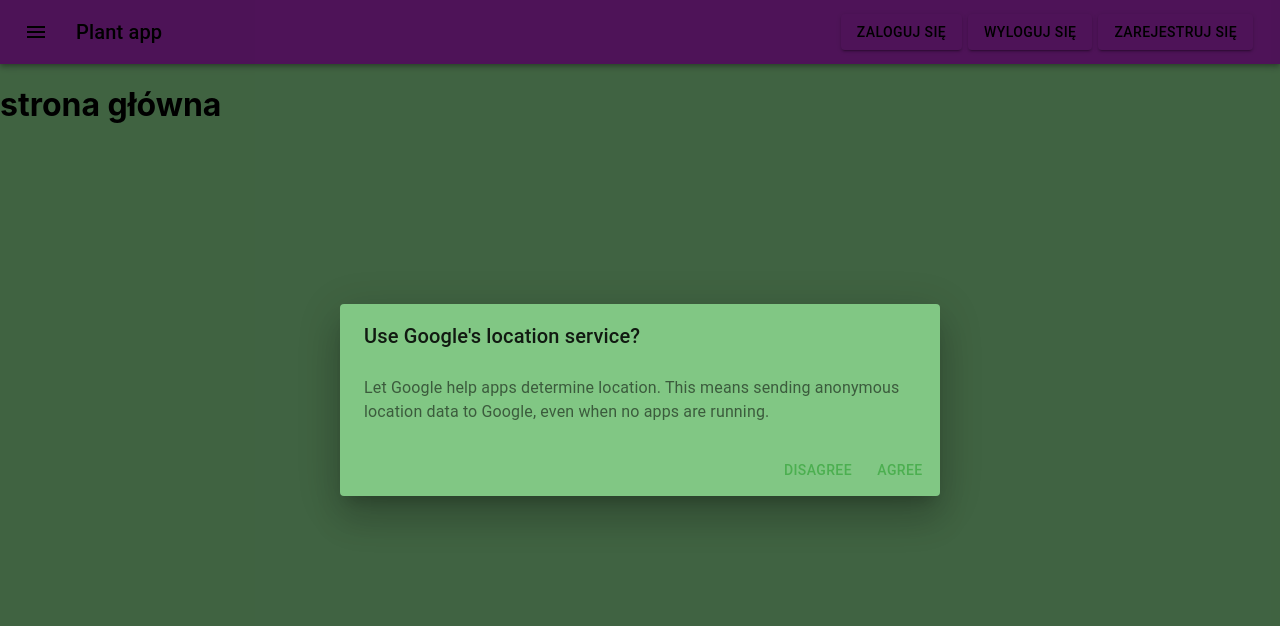
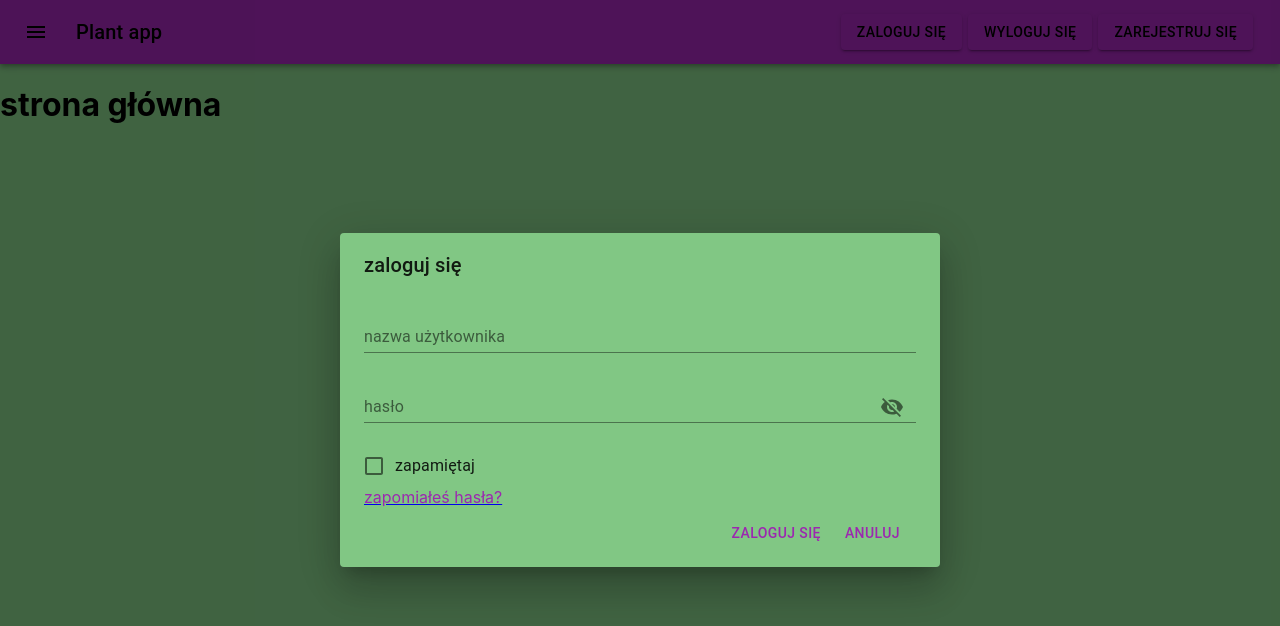
Before and after one commit to NowakKamil30/growing-plant-app, a React (Create React App) app in the folder frontend/growing-plant-app/: page / in a window 1280 px wide. Both pictures are taken after a click on the button "ZALOGUJ SIĘ". Shown: the top 626 px of the page. Built offline with nearby package versions, Linux system fonts and the light colour scheme.

Commit message:
add validation to LoginForm

```diff
--- a/frontend/growing-plant-app/src/components/dialogs/LoginDialog.tsx
+++ b/frontend/growing-plant-app/src/components/dialogs/LoginDialog.tsx
@@ -1,14 +1,31 @@
 /* eslint-disable @typescript-eslint/no-unused-vars */
 import React from 'react';
-import { Button, Dialog, DialogActions, DialogContent, DialogContentText, DialogTitle } from '@material-ui/core';
+import { Button,
+  createStyles,
+  Dialog,
+  DialogActions,
+  DialogContent,
+  DialogTitle,
+  Link,
+  makeStyles,
+  TextField,
+  Theme} from '@material-ui/core';
 import { connect, ConnectedProps } from 'react-redux';
+import Checkbox from '../inputs/Checkbox';
 import { Dispatch } from 'redux';
 import { ReduceTypes } from '../../stores/reducers';
 import Transition from './Transition';
 import { showLoginDialog } from '../../stores/actions/DialogControlActions';
+import { Trans } from 'react-i18next';
+import { NavLink } from 'react-router-dom';
+import { DialogControlTypes } from '../../stores/types/DialogControlTypes';
+import { useFormik } from 'formik';
+import * as Yup from 'yup';
+import { LoginUser } from '../../interfaces/LoginUser';
+import PasswordInput from '../inputs/PasswordInput';
 
 interface MapDispatcherToProps {
-  showLoginDialog: (isVisible: boolean) => void;
+  showLoginDialog: (isVisible: boolean) => DialogControlTypes;
 }
 
 interface  MapStateToProps {
@@ -18,11 +35,11 @@ interface  MapStateToProps {
 const mapDispatcherToProps = (dispatch: Dispatch): MapDispatcherToProps => ({
     showLoginDialog: (isDialogVisible: boolean) => (
       dispatch(showLoginDialog(isDialogVisible))
-    )
+    ),
 });
 
 const mapStateToProps = (state: ReduceTypes): MapStateToProps => ({
-  isShowLoginDialog: state.dialogControl.isLoginDialogVisible
+  isShowLoginDialog: state.dialogControl.isLoginDialogVisible,
 });
 
 
@@ -32,36 +49,145 @@ type PropsFromRedux = ConnectedProps<typeof connector>;
 
 const LoginDialog: React.FC<PropsFromRedux> = ({
   isShowLoginDialog,
-  showLoginDialog
+  showLoginDialog,
 }): JSX.Element => {
+  const { form, input } = useStyles();
+  const initialValues: LoginUser = {
+    username: '',
+    password: '',
+    isSave: false,
+  };
+
+  const {
+    values,
+    errors,
+    isValid,
+    touched,
+    isSubmitting,
+    handleBlur,
+    handleChange,
+    handleSubmit,
+    resetForm,
+    setValues,
+  } = useFormik({
+    initialValues,
+    validationSchema: Yup.object().shape({
+      username: Yup
+                .string()
+                .strict(true)
+                .required('forms.errors.isRequired')
+                .min(8, 'forms.errors.wrongLenghtUsername')
+                .max(20, 'forms.errors.wrongLenghtUsername')
+                .trim('forms.errors.noStartOrEndWithSpace'),
+      password: Yup
+                .string()
+                .strict(true)
+                .required('forms.errors.isRequired')
+                .min(8, 'forms.errors.wrongLenghtPassword')
+                .max(20, 'forms.errors.wrongLenghtPassword')
+                .trim('forms.errors.noStartOrEndWithSpace'),
+      isSave: Yup
+              .bool()
+              .default(false),
+    }),
+    onSubmit: (values: LoginUser) => {
+      console.log(values);
+      resetForm();
+     }
+  });
+
+  const closeDialog = (): void => {
+    showLoginDialog(false);
+    resetForm();
+  };
 
     return (
     <Dialog
         open={isShowLoginDialog}
         TransitionComponent={Transition}
         keepMounted
-        onClose={() => showLoginDialog(false)}
+        onClose={ closeDialog }
         aria-labelledby='alert-dialog-slide-title'
         aria-describedby='alert-dialog-slide-description'
+        fullWidth={ true }
       >
-        <DialogTitle id='alert-dialog-slide-title'>{'Use Google\'s location service?'}</DialogTitle>
+      <DialogTitle id='alert-dialog-slide-title' >
+        <Trans i18nKey='forms.login.title'/>
+      </DialogTitle>
       <DialogContent>
-          <DialogContentText id='alert-dialog-slide-description'>
-            Let Google help apps determine location. This means sending anonymous location data to
-            Google, even when no apps are running.
-          </DialogContentText>
-        </DialogContent>
+        <form
+          noValidate
+          onSubmit={ handleSubmit }
+          className={ form }
+          >
+            <TextField
+            id='username'
+            name='username'
+            error={ !!errors.username }
+            onChange={ handleChange }
+            onBlur={ handleBlur }
+            value={ values.username }
+            label={ <Trans i18nKey='forms.login.username'/> }
+            color='secondary'
+            className={ input }
+            helperText={ <Trans i18nKey={ errors.username }/> }
+            />
+            <PasswordInput
+                        id='password'
+                        name='password'
+                        isError={ !!errors.password }
+                        onChange={ handleChange }
+                        onBlur={ handleBlur }
+                        password={ values.password }
+                        i18nKeyTitle='forms.login.password'
+                        i18nKeyErrorText = { errors.password }
+                        color='secondary'
+                        className={ input }
+            />
+            <Checkbox
+            id='isSave'
+            name='isSave'
+            value={ values.isSave }
+            // tslint:disable-next-line: no-unsafe-any
+            onChange={ (e) => setValues({ ...values, isSave: !values.isSave})}
+            labelI18Key='forms.login.save'
+            color='secondary'
+            />
+          <NavLink to='' >
+            <Link color='secondary'>
+              <Trans i18nKey='forms.login.forgottenPassword' />
+            </Link>
+          </NavLink>
           <DialogActions>
-          <Button onClick={() => showLoginDialog(false)} color='primary'>
-            Disagree
+            <Button
+            type='submit'
+            disabled = { !isValid && touched !== {} }
+            color='secondary'>
+              <Trans i18nKey='action.login' />
             </Button>
-          <Button onClick={() => showLoginDialog(false)} color='primary'>
-            Agree
+            <Button
+            onClick={ closeDialog }
+            color='secondary'>
+              <Trans i18nKey='action.cancel' />
             </Button>
           </DialogActions>
+        </form>
+      </DialogContent>
     </Dialog>
     );
 };
 
+const useStyles = makeStyles((theme: Theme) =>(
+  createStyles({
+    input: {
+      height: 70
+    },
+    form: {
+      display: 'flex',
+      flexDirection: 'column',
+    }
+  })
+));
+
 
 export default connector(LoginDialog);
--- a/frontend/growing-plant-app/src/i18n/translations/pl/pl.ts
+++ b/frontend/growing-plant-app/src/i18n/translations/pl/pl.ts
@@ -24,7 +24,23 @@ const pl = {
         action: {
             login: 'zaloguj się',
             logout: 'wyloguj się',
-            register: 'zarejestruj się'
+            register: 'zarejestruj się',
+            cancel: 'anuluj'
+        },
+        forms: {
+            login: {
+                title: 'zaloguj się',
+                username: 'nazwa użytkownika',
+                password: 'hasło',
+                save: 'zapamiętaj',
+                forgottenPassword: 'zapomiałeś hasła?'
+            },
+            errors: {
+                wrongLenghtUsername: 'niepoprawna długość nazwy użytkownika(8-20 znaków)',
+                wrongLenghtPassword: 'niepoprawna długość hasła(8-20 znaków)',
+                isRequired: 'jest wymagane',
+                noStartOrEndWithSpace: 'nie może zaczynać się lub kończyć spacją',
+            }
         }
     }
 };
```
Lines whose indentation alone changed are shown as unchanged.
